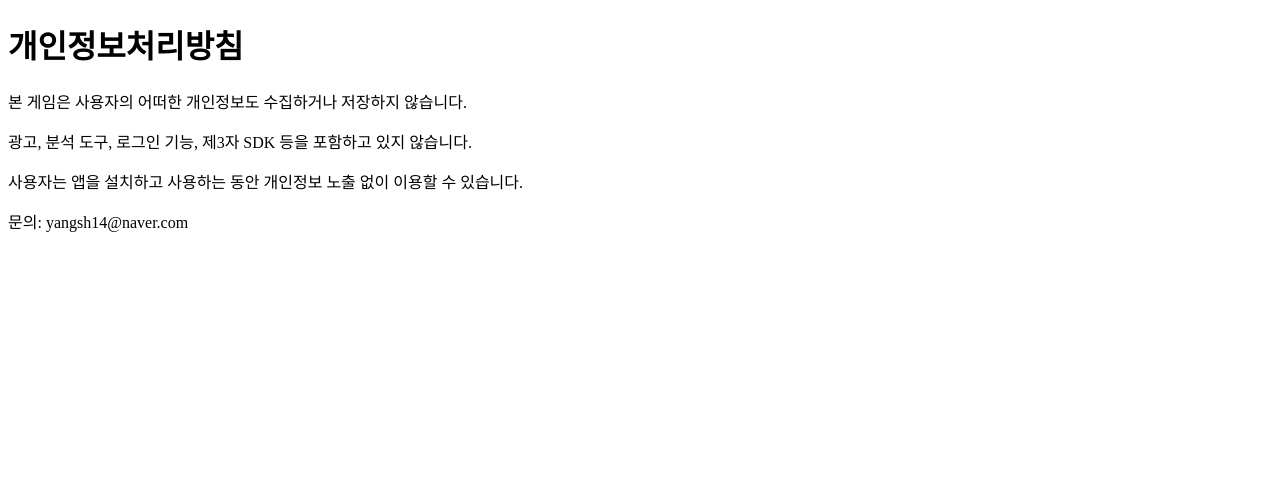
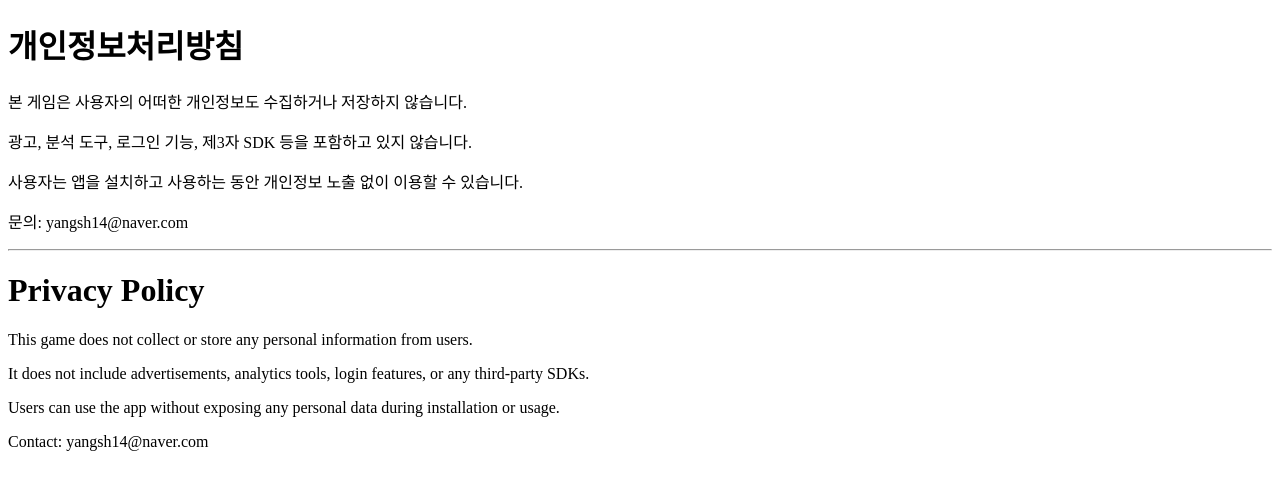
Before and after one commit to just-sheep/privacy-policy, a plain HTML site: page index.html in a window 1280 px wide. Drawn offline with Linux system fonts and the light colour scheme.

Commit message:
Update index.html

```diff
--- a/index.html
+++ b/index.html
@@ -2,7 +2,7 @@
 <html lang="ko">
 <head>
   <meta charset="UTF-8">
-  <title>개인정보처리방침</title>
+  <title>개인정보처리방침 / Privacy Policy</title>
 </head>
 <body>
   <h1>개인정보처리방침</h1>
@@ -10,5 +10,13 @@
   <p>광고, 분석 도구, 로그인 기능, 제3자 SDK 등을 포함하고 있지 않습니다.</p>
   <p>사용자는 앱을 설치하고 사용하는 동안 개인정보 노출 없이 이용할 수 있습니다.</p>
   <p>문의: yangsh14@naver.com</p>
+
+  <hr>
+
+  <h1>Privacy Policy</h1>
+  <p>This game does not collect or store any personal information from users.</p>
+  <p>It does not include advertisements, analytics tools, login features, or any third-party SDKs.</p>
+  <p>Users can use the app without exposing any personal data during installation or usage.</p>
+  <p>Contact: yangsh14@naver.com</p>
 </body>
 </html>
```
